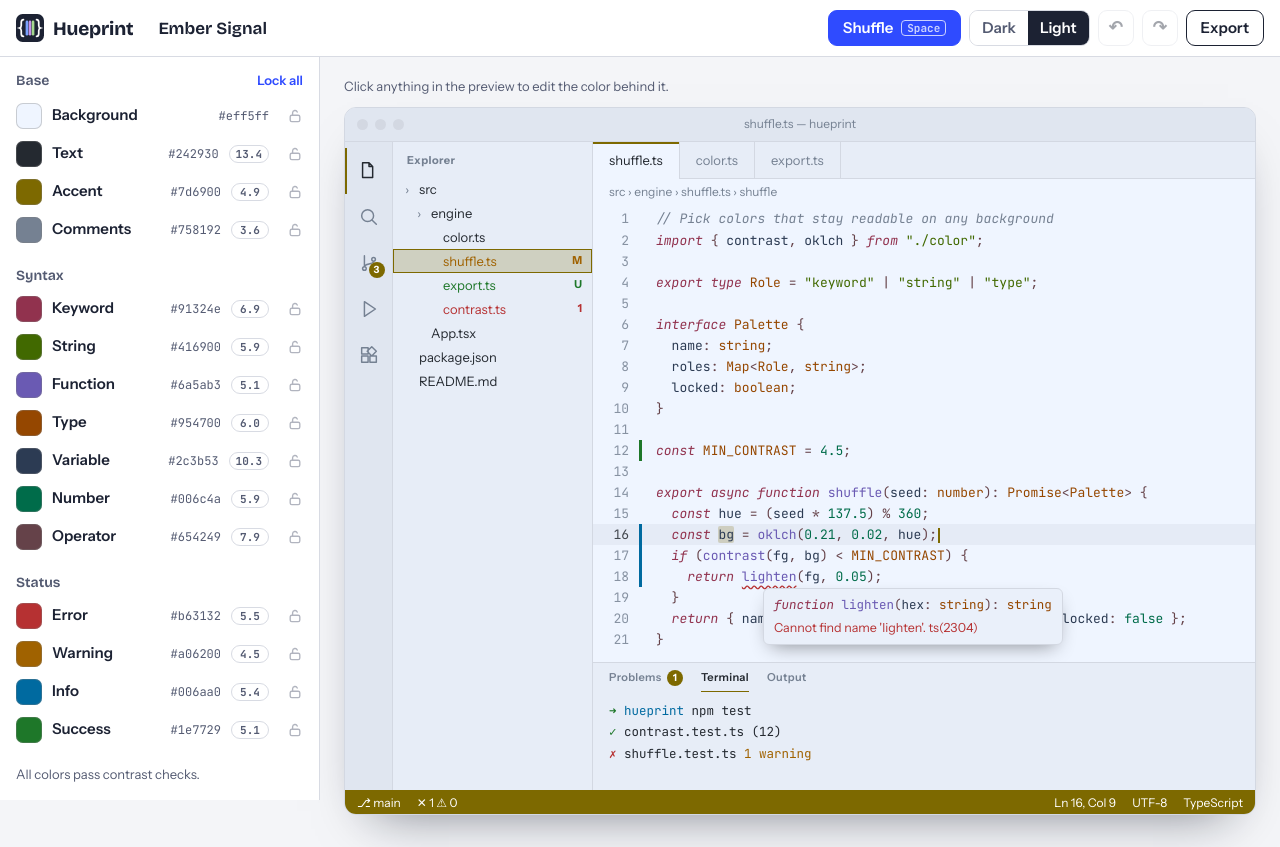
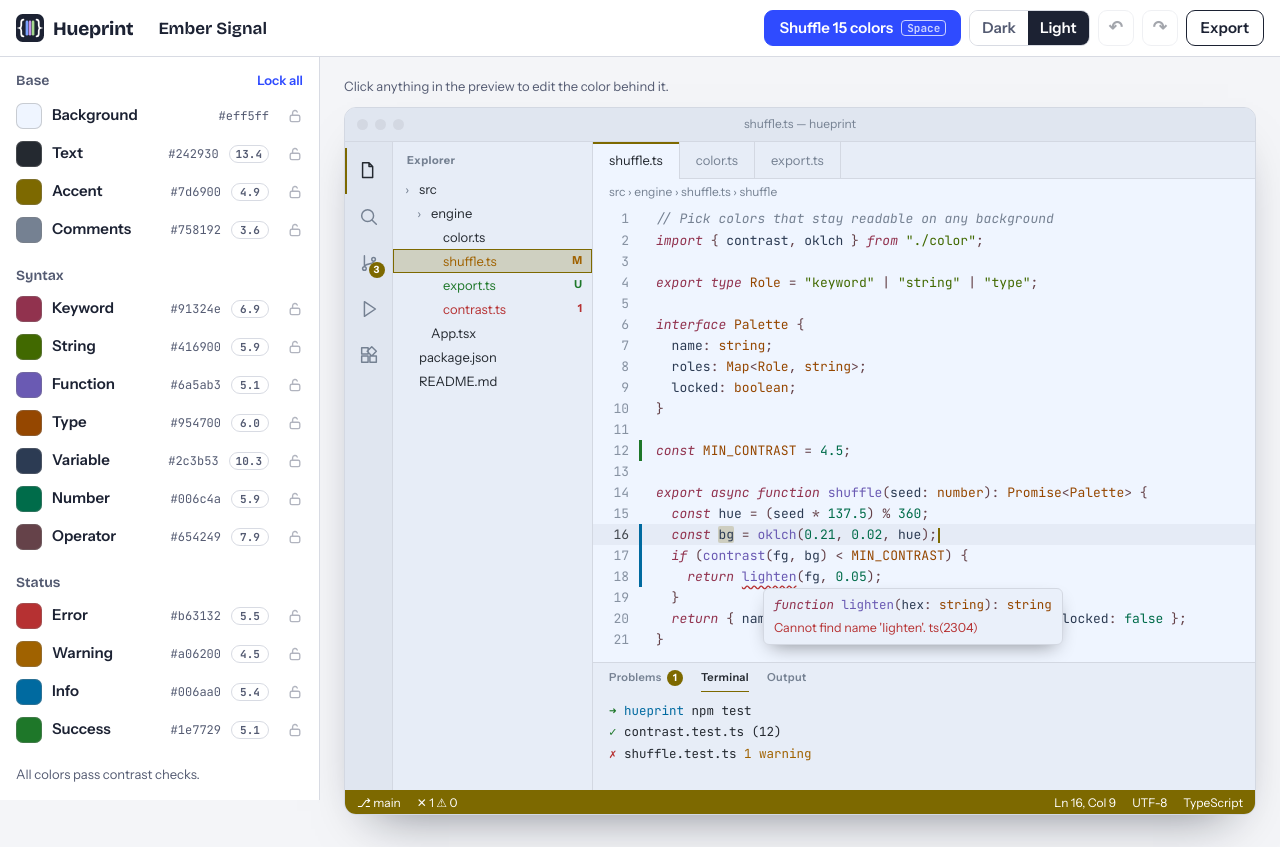
Before and after one commit to nathaliem/syntaxhue, a React (Vite) app in the folder app/: page / in a window 1280 px wide. Built offline with nearby package versions, Linux system fonts and the light colour scheme.

Commit message:
HP-307: show unlocked count in shuffle button and disable when all locked

```diff
--- a/app/src/App.tsx
+++ b/app/src/App.tsx
@@ -1,5 +1,5 @@
 import { useEffect, useState } from "react";
-import { contrastIssues, type RoleId } from "./engine/theme";
+import { contrastIssues, shuffleLabel, unlockedCount, type RoleId } from "./engine/theme";
 import { Workbench } from "./preview/Workbench";
 import { ExportDialog } from "./ui/ExportDialog";
 import { RoleRail } from "./ui/RoleRail";
@@ -11,6 +11,7 @@ export default function App() {
   const [hovered, setHovered] = useState<RoleId | null>(null);
   const [exportOpen, setExportOpen] = useState(false);
   const issues = contrastIssues(theme);
+  const unlocked = unlockedCount(theme);
 
   // A button clicked with the mouse shouldn't keep focus, or Space would press it again
   // (e.g. unlock the color you just locked) instead of shuffling. Keyboard focus is untouched.
@@ -70,9 +71,10 @@ export default function App() {
           <button
             className="btn primary"
             onClick={() => dispatch({ type: "shuffle" })}
-            title="Shuffle unlocked colors (Space)"
+            disabled={unlocked === 0}
+            title={unlocked === 0 ? "Unlock a color to shuffle" : "Shuffle unlocked colors (Space)"}
           >
-            Shuffle <kbd>Space</kbd>
+            {shuffleLabel(unlocked)} <kbd>Space</kbd>
           </button>
           <div className="seg" role="group" aria-label="Theme mode">
             <button aria-pressed={theme.mode === "dark"} onClick={() => dispatch({ type: "mode", mode: "dark" })}>
--- a/app/src/engine/theme.ts
+++ b/app/src/engine/theme.ts
@@ -98,6 +98,17 @@ export const ROLES: RoleDef[] = [
 ];
 
 export const ROLE_BY_ID = Object.fromEntries(ROLES.map((r) => [r.id, r])) as Record<RoleId, RoleDef>;
+
+/** How many roles a shuffle would change. */
+export function unlockedCount(theme: ThemeState): number {
+  return ROLES.filter((r) => !theme.roles[r.id].locked).length;
+}
+
+/** Text for the shuffle button: "Shuffle 11 colors", "Shuffle 1 color" or "All colors locked". */
+export function shuffleLabel(unlocked: number): string {
+  if (unlocked === 0) return "All colors locked";
+  return `Shuffle ${unlocked} color${unlocked === 1 ? "" : "s"}`;
+}
 
 export interface RoleState {
   color: Hex;
--- a/app/src/state.ts
+++ b/app/src/state.ts
@@ -1,5 +1,5 @@
 import { useCallback, useEffect, useReducer, useState } from "react";
-import { generate, type FontStyle, type Mode, type RoleId, type ThemeState } from "./engine/theme";
+import { generate, unlockedCount, type FontStyle, type Mode, type RoleId, type ThemeState } from "./engine/theme";
 import { decodeTheme, encodeTheme } from "./engine/share";
 
 const HISTORY_LIMIT = 50;
@@ -40,6 +40,8 @@ export function reducer(h: History, a: Action): History {
   const t = h.present;
   switch (a.type) {
     case "shuffle":
+      // Nothing to change when every color is locked; don't add an empty undo step.
+      if (unlockedCount(t) === 0) return h;
       return push(h, generate(a.seed ?? newSeed(), t.mode, t));
     case "mode":
       // Pass the current theme so locked colors carry over to the new mode.
```
Also changed, not shown: 1 other file (tests, documents, lock files or other folders).
